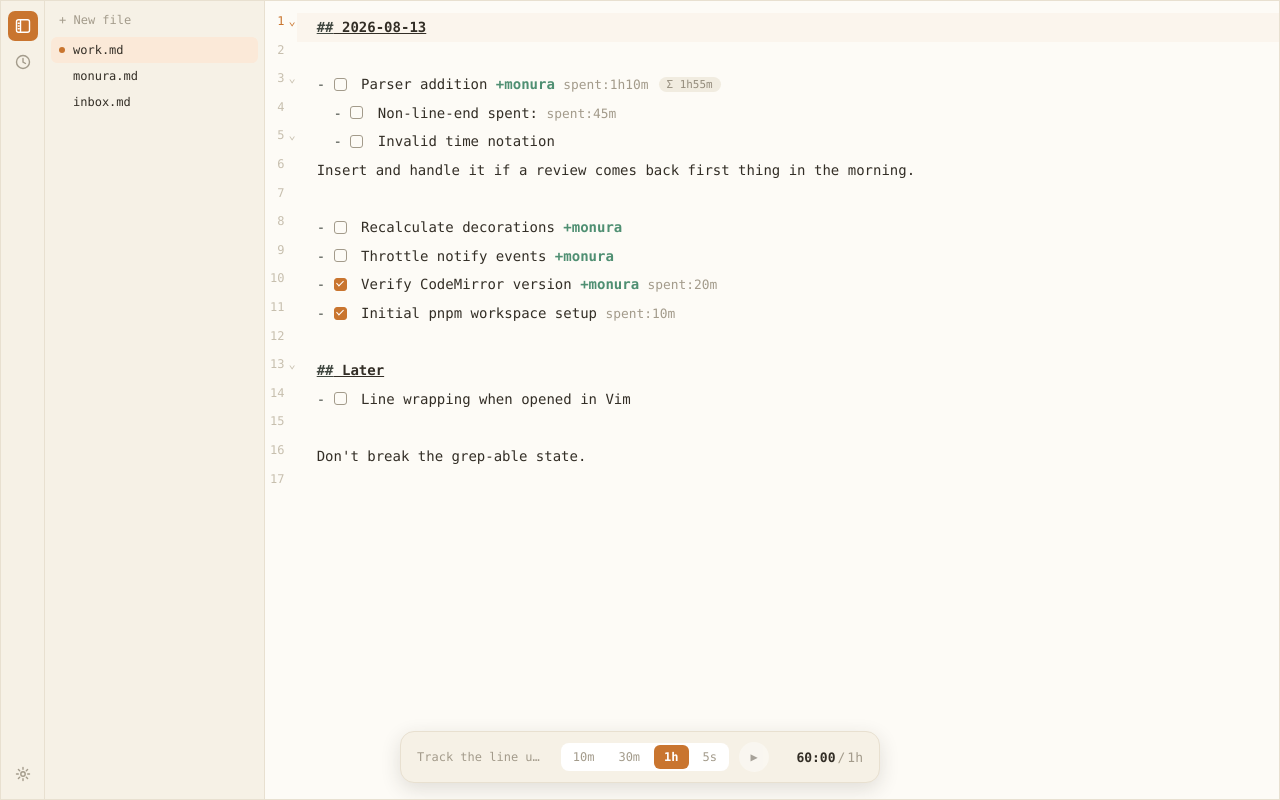
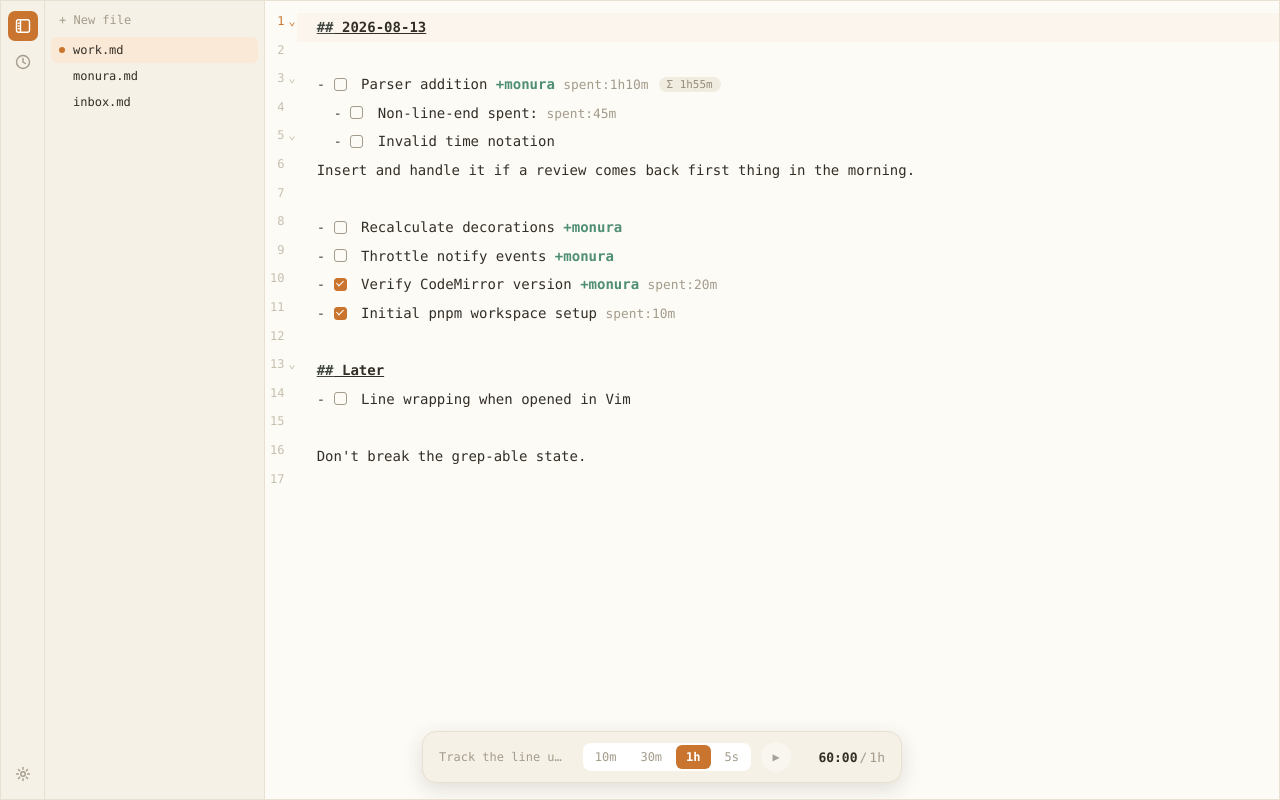
Before and after one commit to ellreka/monura, a React (Vite) app: page / in a window 1280 px wide. Built offline with nearby package versions, Linux system fonts and the light colour scheme.

Commit message:
fix: keep the timer bar clear of the icon rail
Center the timer bar over the content area (everything right of the icon
rail) and exclude the rail from its width, so it never overlaps the
settings icon. Overlapping the file list remains acceptable.

```diff
--- a/src/App.css
+++ b/src/App.css
@@ -8,6 +8,7 @@
   --bg: #fdfbf6;
   --bg-tabs: #f6f1e6;
   --pill: #ffffff;
+  --rail-width: 44px;
 
   font-family: "SF Mono", "Menlo", "Consolas", ui-monospace, "Hiragino Kaku Gothic ProN", "Hiragino Sans", sans-serif;
   color: var(--ink);
@@ -59,7 +60,7 @@ button {
   flex-direction: column;
   align-items: center;
   justify-content: space-between;
-  width: 44px;
+  width: var(--rail-width);
   padding: 10px 0;
   background-color: var(--bg-tabs);
   border-right: 1px solid var(--border);
@@ -320,10 +321,10 @@ button {
 
 .timer-bar {
   position: absolute;
-  left: 50%;
+  left: calc(50% + var(--rail-width) / 2);
   bottom: 16px;
   transform: translateX(-50%);
-  width: calc(100% - 32px);
+  width: calc(100% - var(--rail-width) - 32px);
   max-width: 480px;
   display: flex;
   align-items: center;
```
